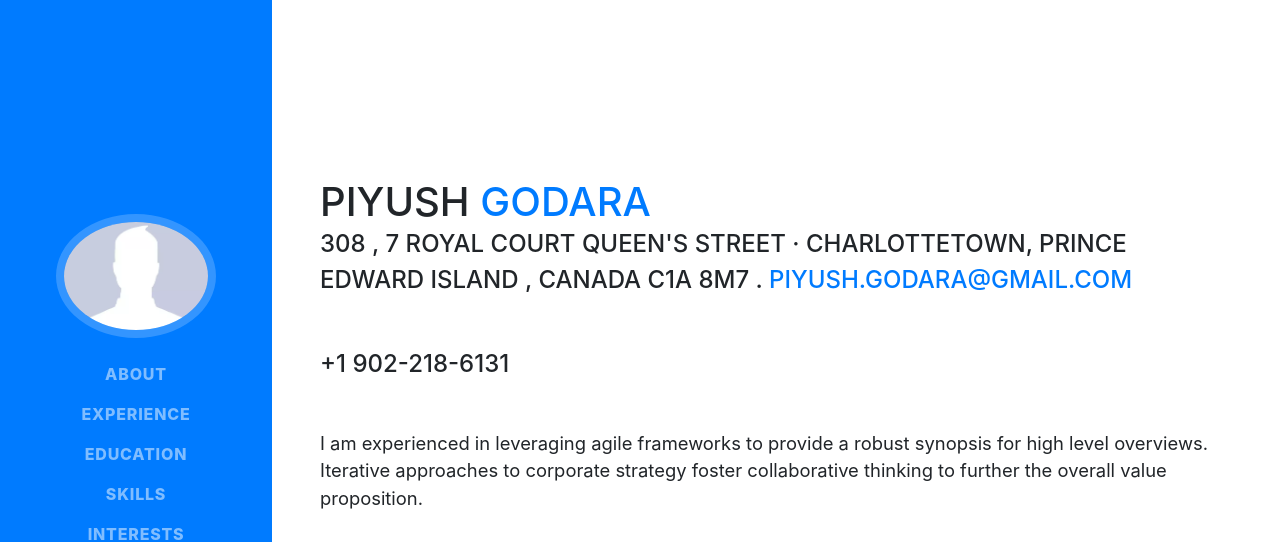
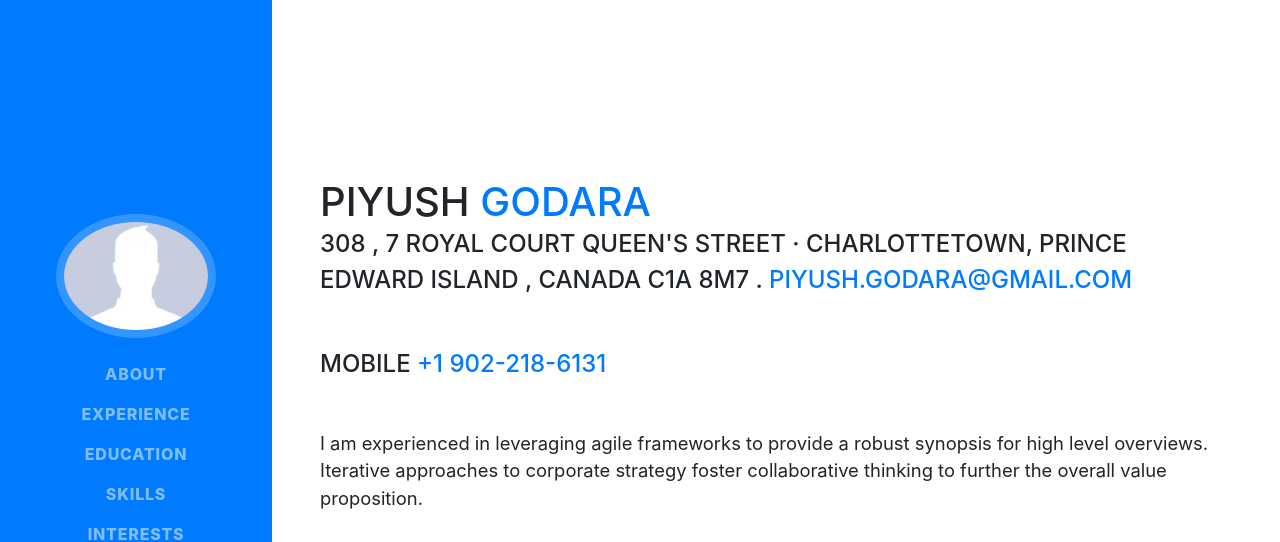
Before and after one commit to piyushgodara/piyushgodara.github.io, a website with bundled scripts: page index.html in a window 1280 px wide. Shown: the top 542 px of the page. Built offline with nearby package versions, Linux system fonts and the light colour scheme; a web font is replaced by a local one.

Commit message:
Update index.html

```diff
--- a/index.html
+++ b/index.html
@@ -70,7 +70,7 @@
             <a href="mailto:piyush.godara@gmail.com">piyush.godara@gmail.com</a>
           </div>
 
-           <div class="subheading mb-5" Mobile
+           <div class="subheading mb-5"> Mobile
             <a href="#">+1 902-218-6131</a>
           </div>
           <p class="lead mb-5">I am experienced in leveraging agile frameworks to provide a robust synopsis for high level overviews. Iterative approaches to corporate strategy foster collaborative thinking to further the overall value proposition.</p>
```
